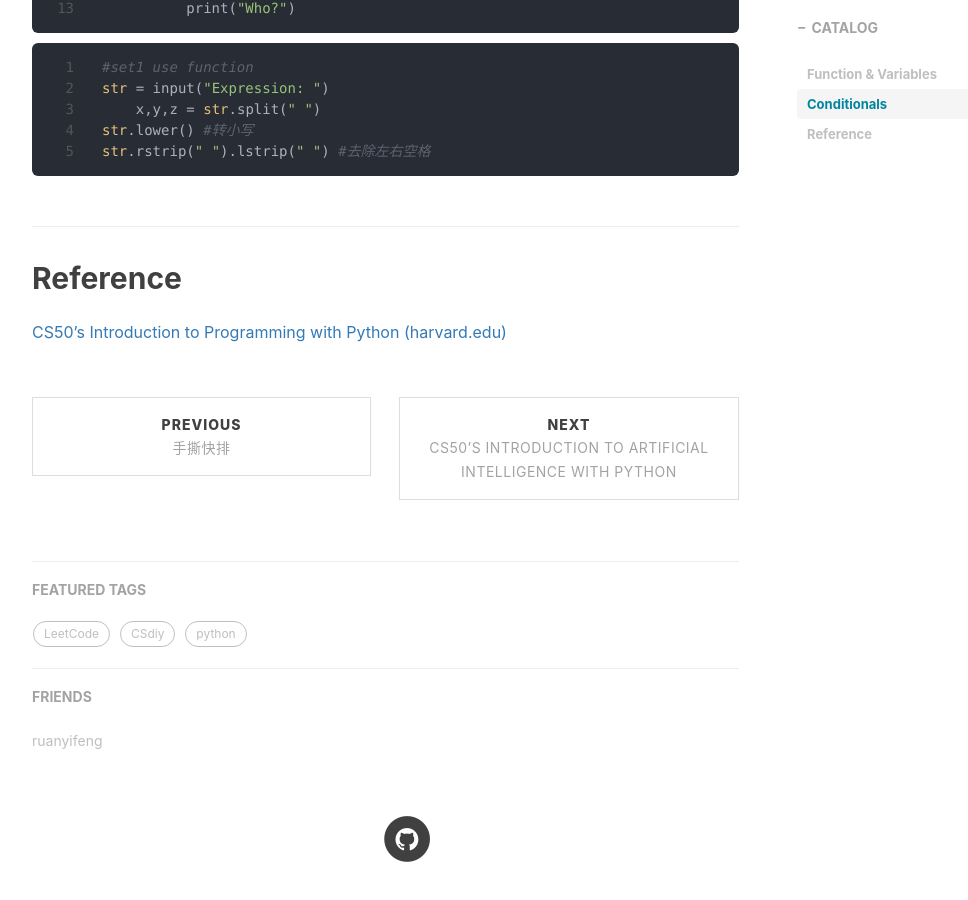
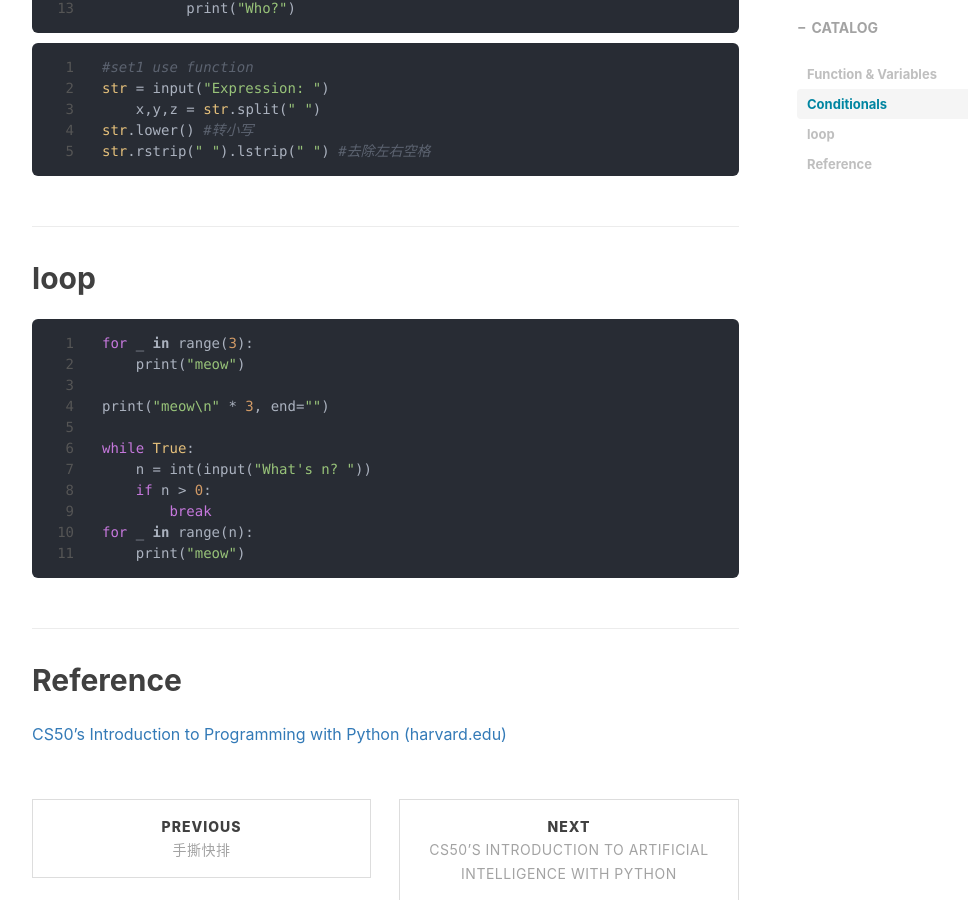
Before and after one commit to Lhrek/Lhrek.github.io, a Jekyll site: the page built from _posts/2024-4-2-CS50P.md, in a window 1280 px wide and 900 px high, scrolled down 1638 px. Shown: the whole window, without its empty margins (233-1201 px from the left). Built offline with Jekyll 4.4.1, drawn with Linux system fonts in a browser that asks for light colours; nearby versions of some CDN libraries; comment, search, counter and statistics services are not loaded.

Commit message:
mac commit

````diff
--- a/_posts/2024-4-2-CS50P.md
+++ b/_posts/2024-4-2-CS50P.md
@@ -75,6 +75,30 @@ str.lower() #转小写
 str.rstrip(" ").lstrip(" ") #去除左右空格
 ```
 
+
+
+## loop
+
+```python
+for _ in range(3):
+    print("meow")
+
+print("meow\n" * 3, end="")
+
+while True:
+    n = int(input("What's n? "))
+    if n > 0:
+        break
+for _ in range(n):
+    print("meow")
+```
+
+
+
+
+
+
+
 ## Reference
 
 [CS50's Introduction to Programming with Python (harvard.edu)](https://cs50.harvard.edu/python/2022/)
````
